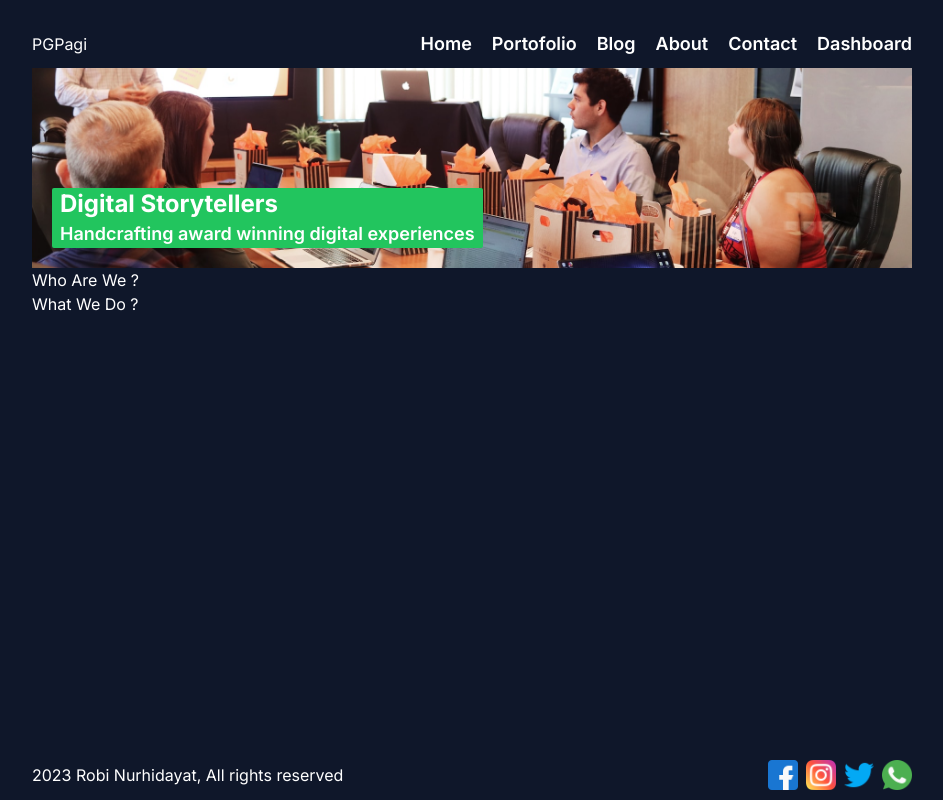
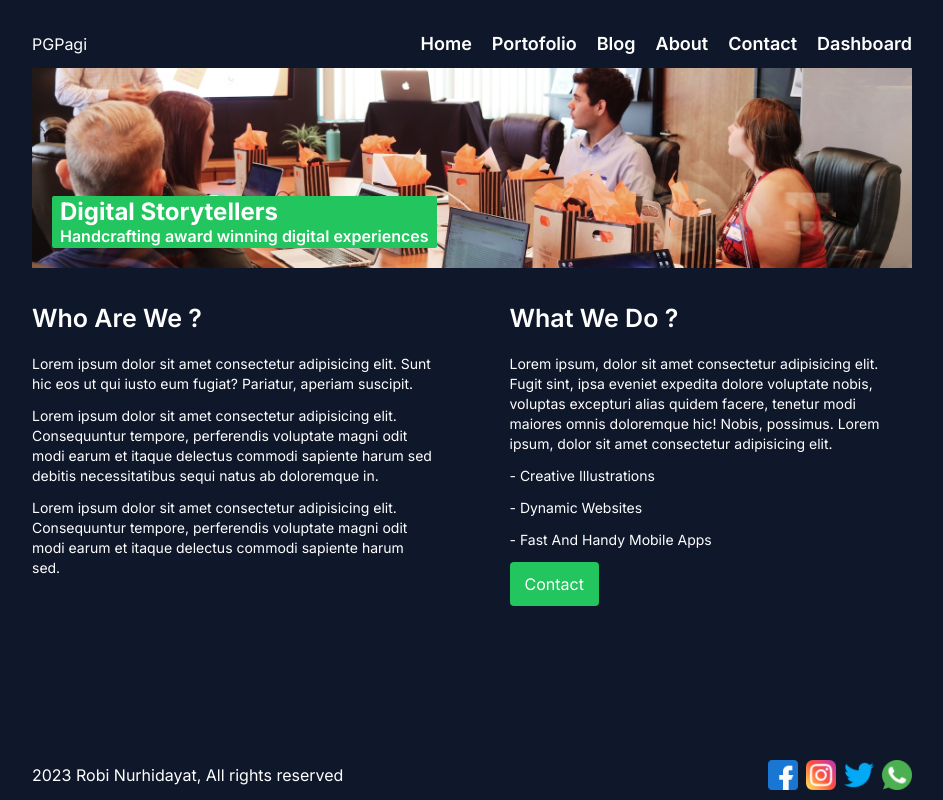
Before and after one commit to Robi-Nurhidayat/next-basic, a Next.js app: page /about in a window 1280 px wide. Shown: the whole page, without its empty margins (168-1111 px from the left). Built offline with nearby package versions, Linux system fonts and the light colour scheme.

Commit message:
finish about page

```diff
--- a/src/app/about/page.tsx
+++ b/src/app/about/page.tsx
@@ -1,25 +1,59 @@
-import Image from 'next/image';
-import Bg from 'public/bg-about.jpg'
+import Image from "next/image";
+import Bg from "public/bg-about.jpg";
 
 const About = () => {
-  return(
+  return (
     <div>
-      <div className='relative'>
-        <Image src={Bg} alt='bg-about' className='h-[25vh] object-cover' />
-        <div className='bg-green-500 w-[max-content] px-2 rounded-sm absolute z-10 bottom-[20px] left-5'>
+      <div className="relative mb-8">
+        <Image src={Bg} alt="bg-about" className="h-[25vh] object-cover" />
+        <div className="bg-green-500 w-[max-content] px-2 rounded-sm absolute z-10 bottom-[20px] left-5">
           <h1 className="text-2xl font-bold">Digital Storytellers</h1>
-          <p className="text-lg font-semibold">Handcrafting award winning digital experiences</p>
+          <p className="text-md font-semibold -mt-1">
+            Handcrafting award winning digital experiences
+          </p>
         </div>
       </div>
-      <div>
-        <div>
-          <h2>Who Are We ?</h2>
+      <div className="flex gap-x-[75px]">
+        <div className="flex-1">
+          <h2 className="text-[25px] font-semibold mb-4">Who Are We ?</h2>
+          <p className="mb-3 text-sm">
+            Lorem ipsum dolor sit amet consectetur adipisicing elit. Sunt hic
+            eos ut qui iusto eum fugiat? Pariatur, aperiam suscipit.
+          </p>
+          <p className="mb-3 text-sm">
+            Lorem ipsum dolor sit amet consectetur adipisicing elit.
+            Consequuntur tempore, perferendis voluptate magni odit modi earum et
+            itaque delectus commodi sapiente harum sed debitis necessitatibus
+            sequi natus ab doloremque in.
+          </p>
+          <p className="mb-3 text-sm">
+            Lorem ipsum dolor sit amet consectetur adipisicing elit.
+            Consequuntur tempore, perferendis voluptate magni odit modi earum et
+            itaque delectus commodi sapiente harum sed.
+          </p>
         </div>
-        <div>
-          <h2>What We Do ?</h2>
+        <div className="flex-1">
+          <h2 className="text-[25px] font-semibold mb-4">What We Do ?</h2>
+          <p className="mb-3 text-sm">
+            Lorem ipsum, dolor sit amet consectetur adipisicing elit. Fugit
+            sint, ipsa eveniet expedita dolore voluptate nobis, voluptas
+            excepturi alias quidem facere, tenetur modi maiores omnis doloremque
+            hic! Nobis, possimus. Lorem ipsum, dolor sit amet consectetur
+            adipisicing elit.
+          </p>
+
+          <div className="flex flex-col gap-y-3 text-sm mb-3">
+            <span>- Creative Illustrations</span>
+            <span>- Dynamic Websites</span>
+            <span>- Fast And Handy Mobile Apps</span>
+          </div>
+
+          <button className="bg-green-500 p-[10px_15px] rounded font-md hover:bg-green-700 duration-1000">
+            Contact
+          </button>
         </div>
       </div>
     </div>
-  )
+  );
 };
 export default About;
```
